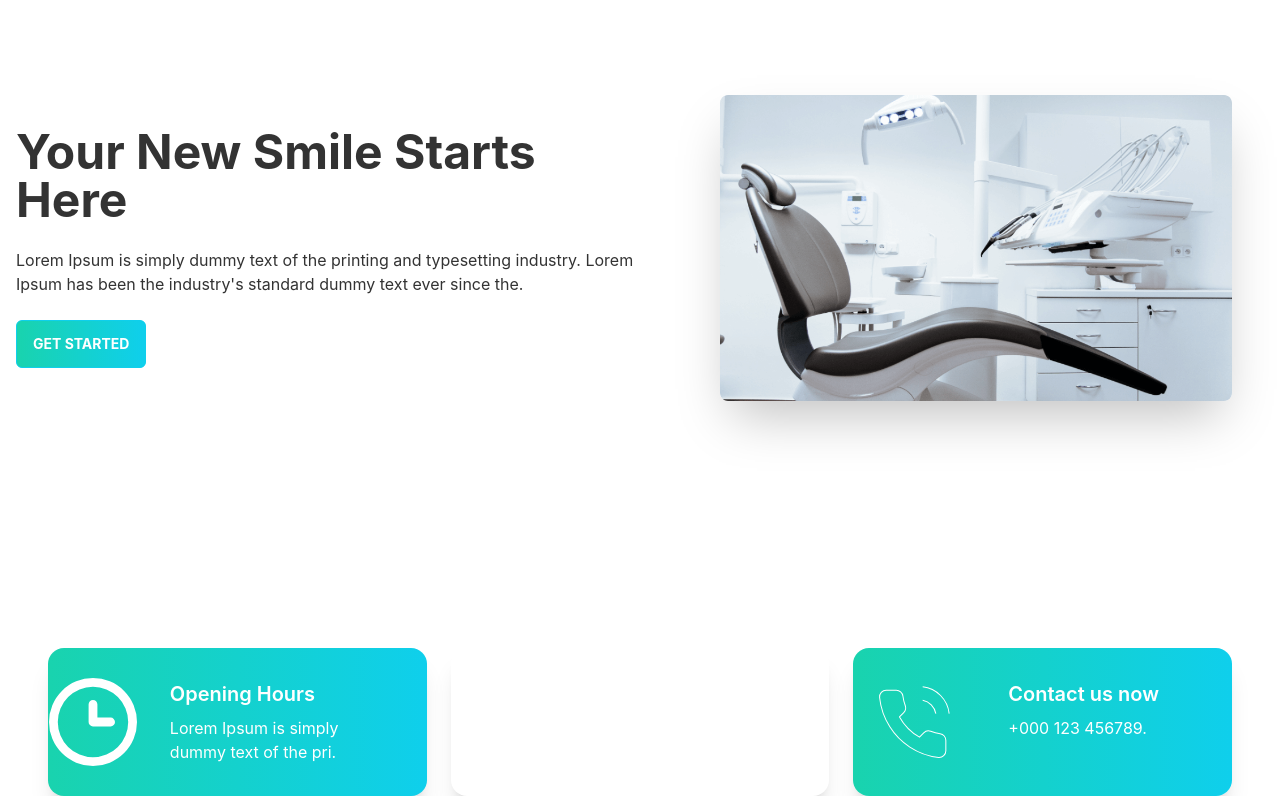
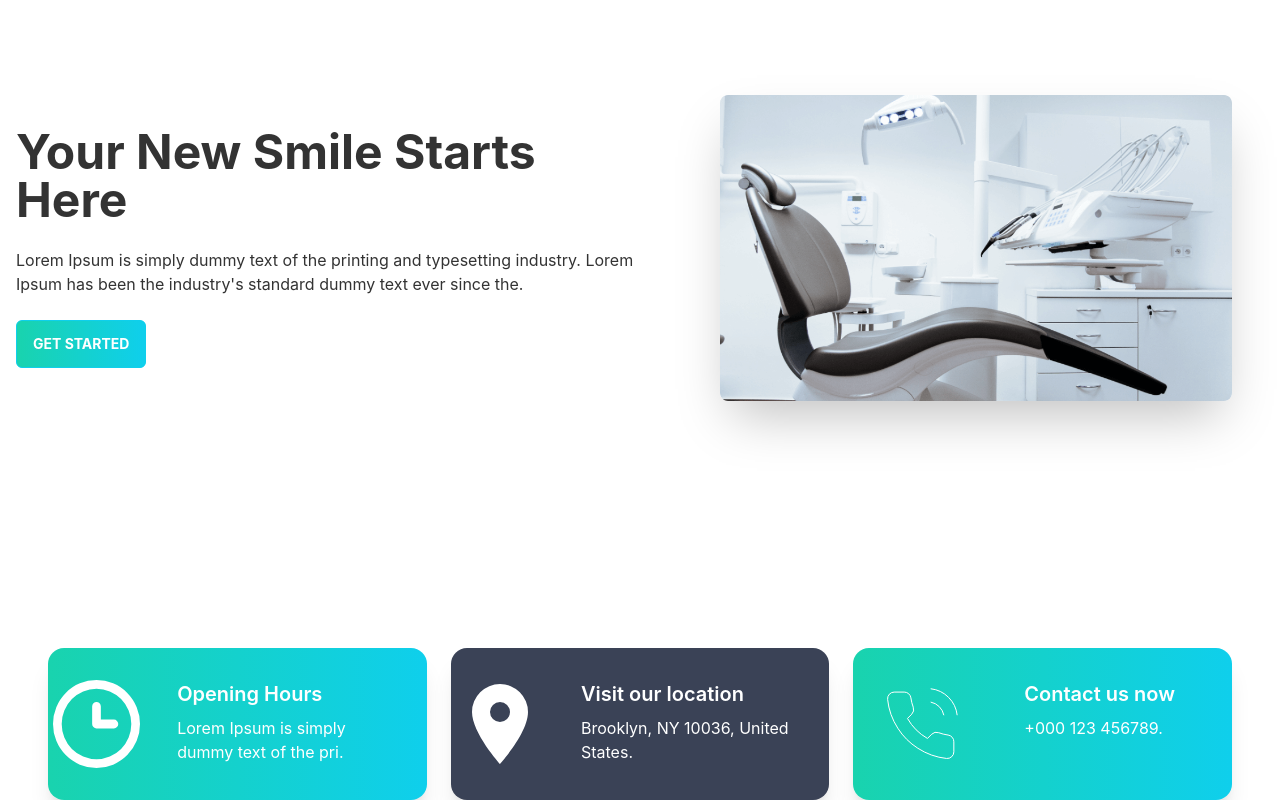
Before and after one commit to CodeWithShamim/doctors-portal-client, a React (Create React App) app: page / in a window 1280 px wide. Shown: the part 216-1016 px from the top of the page. Built offline with nearby package versions, Linux system fonts and the light colour scheme.

Commit message:
info card updated

```diff
--- a/src/components/Home/Info.js
+++ b/src/components/Home/Info.js
@@ -7,11 +7,11 @@ const Info = () => {
   return (
     <div>
       {/* _____________card_____________ */}
-      <div className="card-container flex flex-col md:flex-row mx-12 text-white text-left w-100">
+      <div className="card-container flex flex-col lg:flex-row mx-4 lg:mx-12 text-white text-left w-100">
         {/* ___________card1______________ */}
-        <div class="card flex lg:card-side bg-base-100 shadow-xl bg-gradient-to-r from-secondary to-primary flex-1">
+        <div class="card flex lg:card-side shadow-xl bg-gradient-to-r from-secondary to-primary flex-1">
           <figure>
-            <img src={clock} className="m-6" alt="Album" />
+            <img src={clock} className="m-8" alt="Album" />
           </figure>
           <div class="card-body">
             <h2 class="card-title">Opening Hours</h2>
@@ -20,9 +20,9 @@ const Info = () => {
         </div>
 
         {/* ___________card2______________ */}
-        <div class="card flex lg:card-side bg-base-100 shadow-xl mx-6 bg-accent flex-1">
+        <div class="card flex lg:card-side shadow-xl mx-0 my-4 lg:my-0 lg:mx-6 bg-accent flex-1">
           <figure>
-            <img src={marker} className="m-6" alt="Album" />
+            <img src={marker} className="m-8" alt="Album" />
           </figure>
           <div class="card-body">
             <h2 class="card-title">Visit our location</h2>
@@ -33,7 +33,7 @@ const Info = () => {
         {/* ___________card3______________ */}
         <div class="card flex lg:card-side shadow-xl bg-gradient-to-r from-secondary to-primary align-middle justify-center flex-1">
           <figure>
-            <img src={phone} className="m-6" alt="Album" />
+            <img src={phone} className="m-8" alt="Album" />
           </figure>
           <div class="card-body">
             <h2 class="card-title">Contact us now</h2>
```
